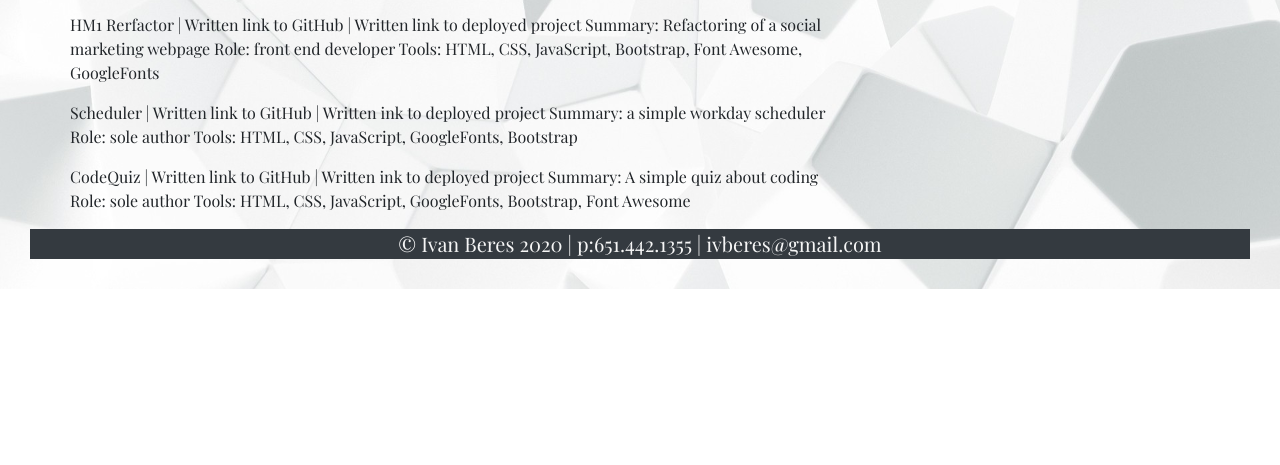
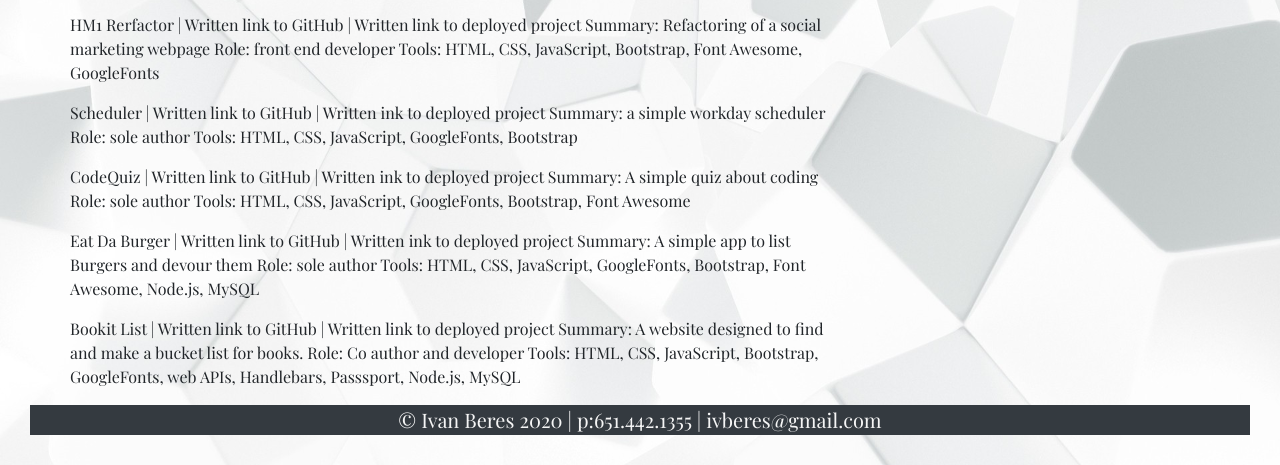
Before and after one commit to BeresIvan/ResponsivePortfolio, a plain HTML site: page index.html in a window 1280 px wide. Shown: the part 803-1268 px from the top of the page. Before the commit the page ends 1092 px from the top, so only its background shows below. Drawn offline with nearby package versions, Linux system fonts and the light colour scheme.

Commit message:
updated portfolio with images and links

```diff
--- a/index.html
+++ b/index.html
@@ -86,6 +86,18 @@
                 Summary: A simple quiz about coding
                 Role: sole author
                 Tools: HTML, CSS, JavaScript, GoogleFonts, Bootstrap, Font Awesome</p>
+
+              <p>Eat Da Burger | Written link to GitHub | Written ink to deployed project
+                Summary: A simple app to list Burgers and devour them
+                Role: sole author
+                Tools: HTML, CSS, JavaScript, GoogleFonts, Bootstrap, Font Awesome,
+                Node.js, MySQL</p>
+
+              <p>Bookit List | Written link to GitHub | Written link to deployed project
+                Summary: A website designed to find and make a bucket list for books.
+                Role: Co author and developer
+                Tools: HTML, CSS, JavaScript, Bootstrap, GoogleFonts, web APIs, Handlebars,
+                Passsport, Node.js, MySQL</p>
             </div>
           </div>
         </div>
```
Also changed, not shown: portfolio.html (+1 -1 lines), assets/images/book.png (added).
